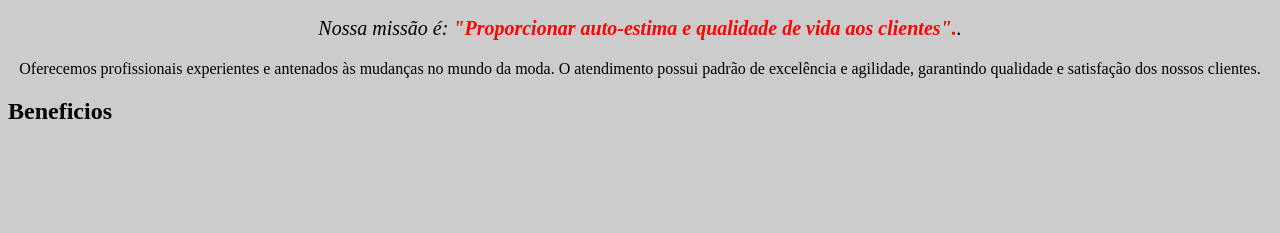
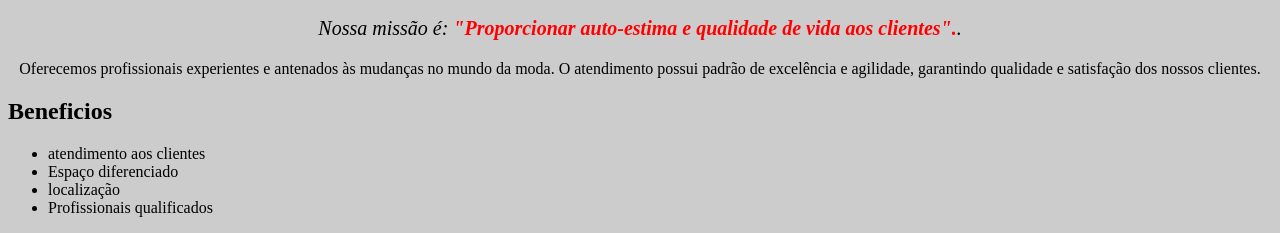
Before and after one commit to thauanyy/barbearia, a plain HTML site: page index.html in a window 1280 px wide. Shown: the part 605-838 px from the top of the page. Before the commit the page ends 800 px from the top, so only its background shows below. Drawn offline with Linux system fonts and the light colour scheme.

Commit message:
Update index.html

```diff
--- a/index.html
+++ b/index.html
@@ -13,6 +13,11 @@
 <p style="text-align: center;">Oferecemos profissionais experientes e antenados às mudanças no mundo da moda.
 O atendimento possui padrão de excelência e agilidade, garantindo qualidade e satisfação dos nossos clientes.</p>
     <h2>Beneficios</h2>
-
+    <ul>
+    <li>atendimento aos clientes</li>
+    <li>Espaço diferenciado</li>
+<li>localização</li>
+<li>Profissionais qualificados</li>
+    </ul>
     </body>
 </html>
```
